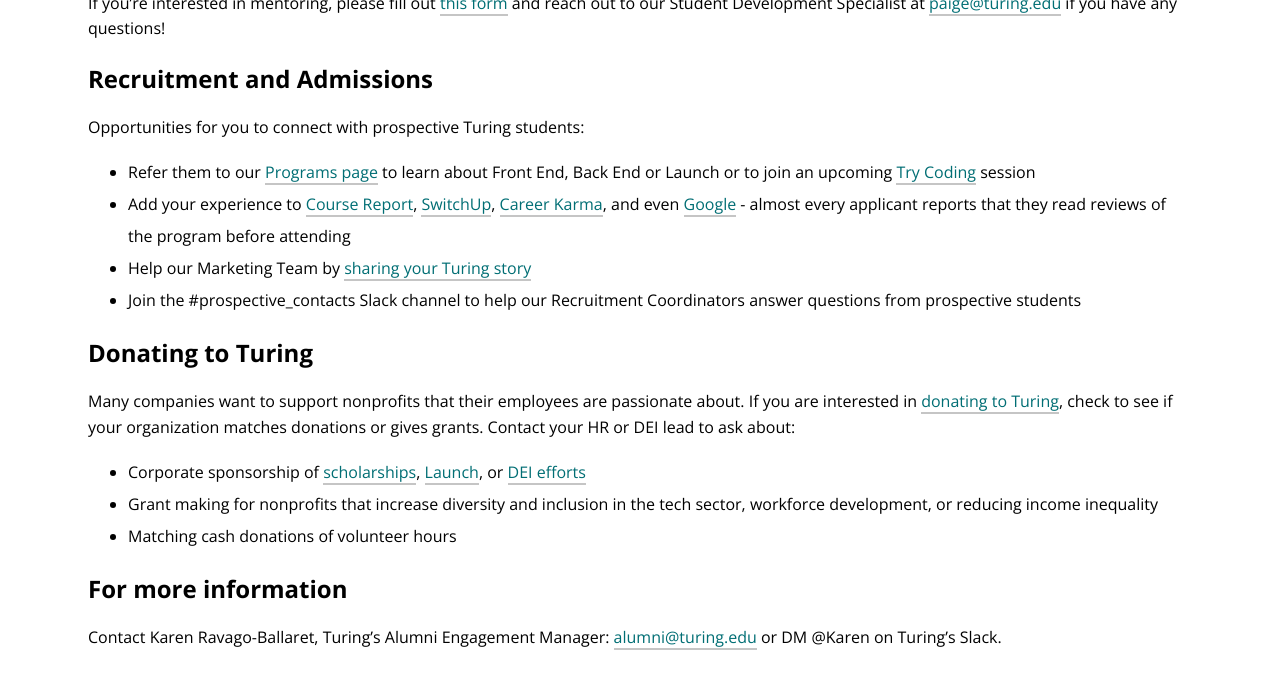
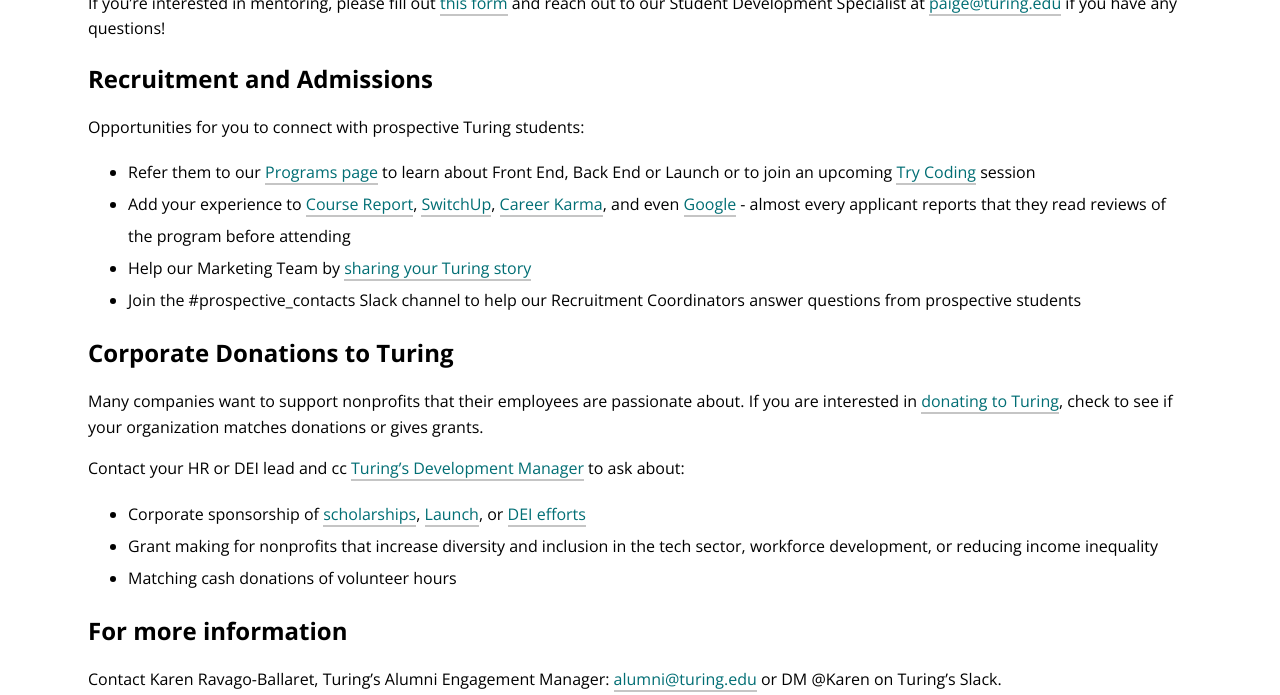
Before and after one commit to turingschool/alumni-site, a Jekyll site: the page built from volunteer.md, in a window 1280 px wide and 900 px high, scrolled down 2157 px, cut to the strip 0-695 px from the top of the window. Built offline with Jekyll 4.4.1, drawn with Linux system fonts in a browser that asks for light colours; nearby versions of some CDN libraries; comment, search, counter and statistics services are not loaded.

Commit message:
Update volunteer.md

```diff
--- a/volunteer.md
+++ b/volunteer.md
@@ -67,8 +67,10 @@ Opportunities for you to connect with prospective Turing students:
 * Help our Marketing Team by <a href="https://docs.google.com/forms/d/e/1FAIpQLScoiT6jO4W1xneJLOmWySEj4CH5g8d9wS4Tmsj2KQF_mrp3jA/viewform" target="_blank">sharing your Turing story</a>
 * Join the #prospective_contacts Slack channel to help our Recruitment Coordinators answer questions from prospective students
 
-## Donating to Turing
-Many companies want to support nonprofits that their employees are passionate about. If you are interested in <a href="https://turing.edu/donate" target="_blank">donating to Turing</a>, check to see if your organization matches donations or gives grants. Contact your HR or DEI lead to ask about:
+## Corporate Donations to Turing
+Many companies want to support nonprofits that their employees are passionate about. If you are interested in <a href="https://turing.edu/donate" target="_blank">donating to Turing</a>, check to see if your organization matches donations or gives grants.
+
+Contact your HR or DEI lead and cc <a href="mailto:abbey@turing.edu">Turing's Development Manager</a> to ask about:
 * Corporate sponsorship of <a href="https://turing.edu/financing/scholarships" target="_blank">scholarships</a>, <a href="https://turing.edu/launch/launch" target="_blank">Launch</a>, or <a href="https://writing.turing.edu/turings-demo-comp-is-a-glimpse-at-a-more-diverse-accessible-tech-industry/" target="_blank">DEI efforts</a>
 * Grant making for nonprofits that increase diversity and inclusion in the tech sector, workforce development, or reducing income inequality
 * Matching cash donations of volunteer hours
```
